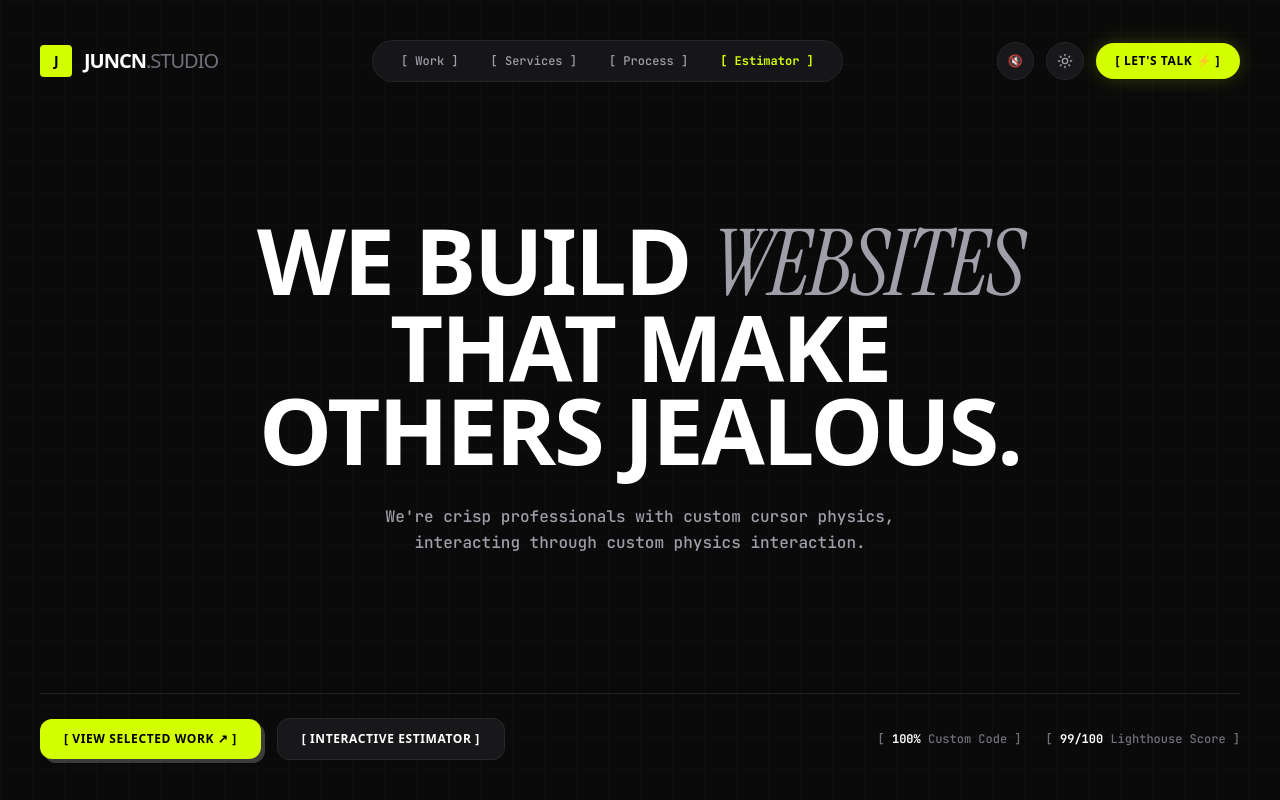
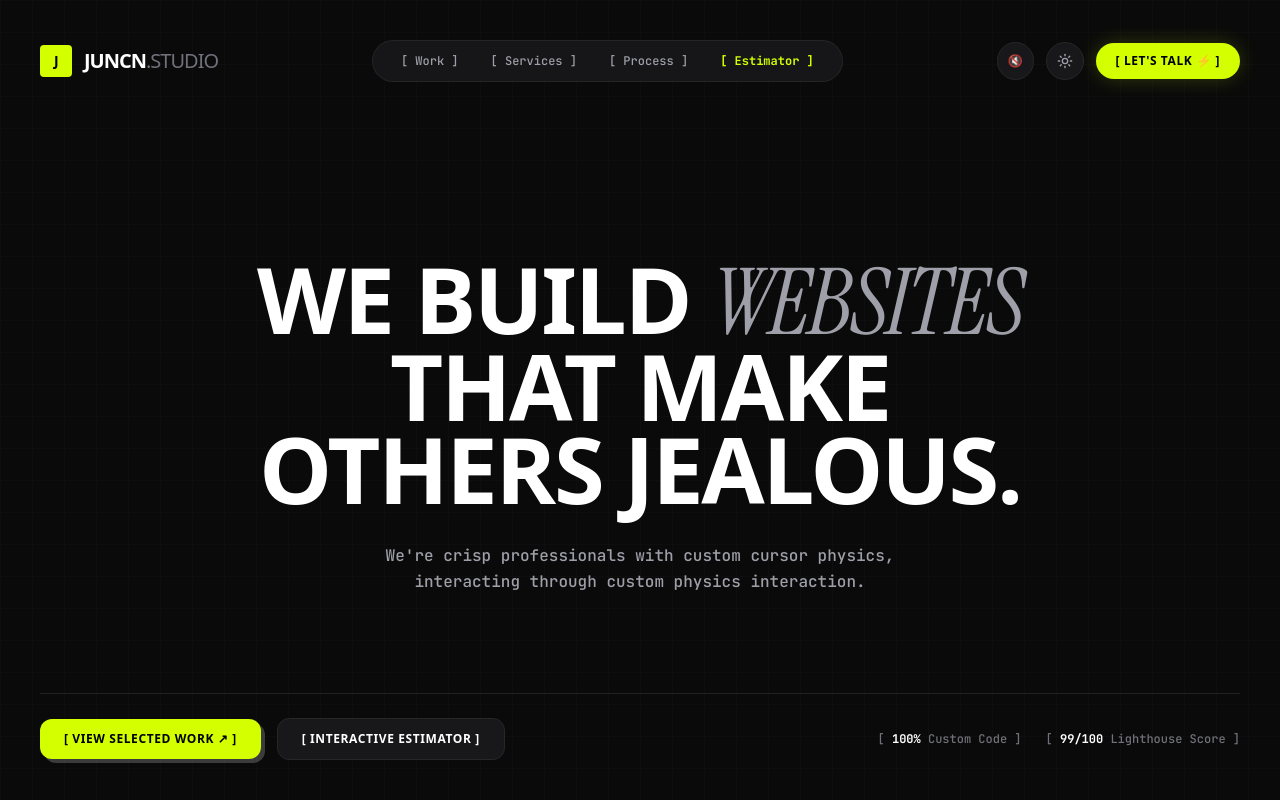
Before and after one commit to Mohit0625/Juncn-Studio-NEW, a React (Vite) app: page / in a window 1280 px wide. Shown: the top 800 px of the page. Built offline with nearby package versions, Linux system fonts and the light colour scheme; a web font is replaced by a local one.

Commit message:
feat: fix navbar to top of viewport
Change navbar positioning to fixed to ensure it remains visible while scrolling, and remove redundant wrapping container.

```diff
--- a/src/App.tsx
+++ b/src/App.tsx
@@ -112,9 +112,9 @@ const GridBackground = ({ isDark }: { isDark: boolean }) => {
           <GridBackground isDark={isDark} />
         </div>
 
-        <div className="min-h-screen bg-transparent text-black dark:text-white selection:bg-[#D4FF00] selection:text-black font-sans relative z-10 flex flex-col justify-between p-6 md:p-10 transition-colors duration-300">
         {/* --- Top Navbar --- */}
-        <header className="relative z-50 max-w-7xl w-full mx-auto flex items-center justify-between">
+        <header className="fixed top-0 left-0 right-0 z-50 p-6 md:p-10 bg-transparent transition-colors duration-300">
+          <div className="max-w-7xl w-full mx-auto flex items-center justify-between">
             {/* Logo */}
             <div className="flex items-center gap-3 cursor-pointer">
               <div className="w-8 h-8 bg-[#D4FF00] text-black font-black flex items-center justify-center rounded text-sm tracking-tighter">
@@ -154,7 +154,11 @@ const GridBackground = ({ isDark }: { isDark: boolean }) => {
                 [ Let's Talk ⚡ ]
               </a>
             </div>
+          </div>
         </header>
+
+        <div className="min-h-screen bg-transparent text-black dark:text-white selection:bg-[#D4FF00] selection:text-black font-sans relative z-10 flex flex-col justify-between p-6 md:p-10 pt-32 md:pt-40 transition-colors duration-300">
+
 
         {/* --- Main Hero Content --- */}
         <main
@@ -196,13 +200,19 @@ const GridBackground = ({ isDark }: { isDark: boolean }) => {
       </div>
 
       {/* Our Work Section */}
+      <div id="work">
         <OurWorkSection />
+      </div>
 
       {/* Services Section */}
+      <div id="services">
         <ServicesSection />
+      </div>
 
       {/* Process Section */}
+      <div id="process">
         <ProcessSection />
+      </div>
 
       {/* Contact Section */}
       <div id="contact">
```
Lines whose indentation alone changed are shown as unchanged.
